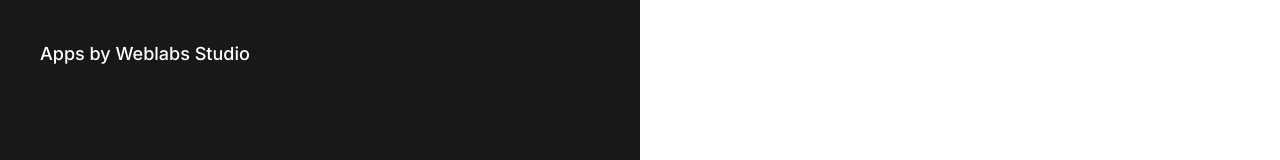
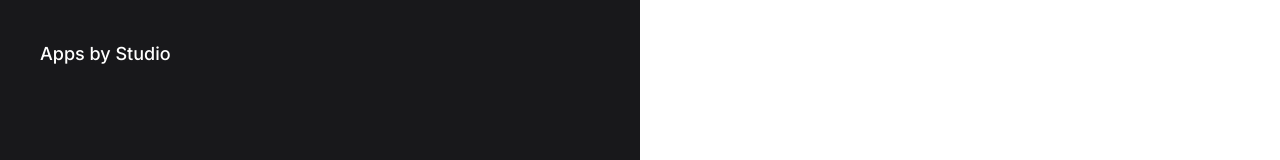
Before and after one commit to arhamkhnz/next-shadcn-admin-dashboard, a Next.js app: page /auth/login in a window 1280 px wide. Shown: the top 160 px of the page. Built offline with nearby package versions, Linux system fonts and the light colour scheme.

Commit message:
chore: update branding

```diff
--- a/src/app/auth/layout.tsx
+++ b/src/app/auth/layout.tsx
@@ -10,7 +10,7 @@
       <div className="container relative h-screen flex-col items-center justify-center md:grid lg:max-w-none lg:grid-cols-2 lg:px-0">
         <div className="relative hidden h-full flex-col bg-muted p-10 text-white lg:flex">
           <div className="absolute inset-0 bg-zinc-900" />
-          <div className="relative z-20 flex items-center text-lg font-medium">Apps by Weblabs Studio</div>
+          <div className="relative z-20 flex items-center text-lg font-medium">Apps by Studio</div>
           <div className="relative z-20 mt-auto">
             <blockquote className="space-y-2">
               <p className="text-lg">
--- a/src/app/layout.tsx
+++ b/src/app/layout.tsx
@@ -8,7 +8,7 @@
 const inter = Inter({ subsets: ["latin"] })
 
 export const metadata: Metadata = {
-  title: "Core Admin - Weblabs Studio",
+  title: "Studio Admin",
   description: "",
 }
 
```
